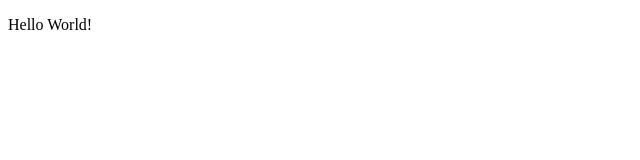
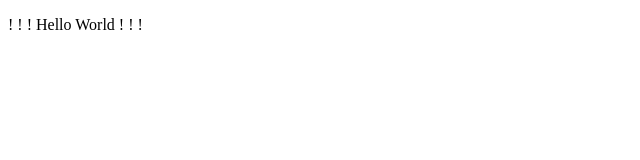
Before and after one commit to phoenix2307/testProject, a plain HTML site: page index.html in a window 1280 px wide. Shown: the full height of the page, 0-640 px from the left. Drawn offline with Linux system fonts and the light colour scheme.

Commit message:
second commit

```diff
--- a/index.html
+++ b/index.html
@@ -10,7 +10,7 @@
 
 <body>
 
-  <p onclick="">Hello World!</p>
+  <p onclick="">! ! ! Hello World ! ! !</p>
 
   <!-- <script>
     alert(1);
```
